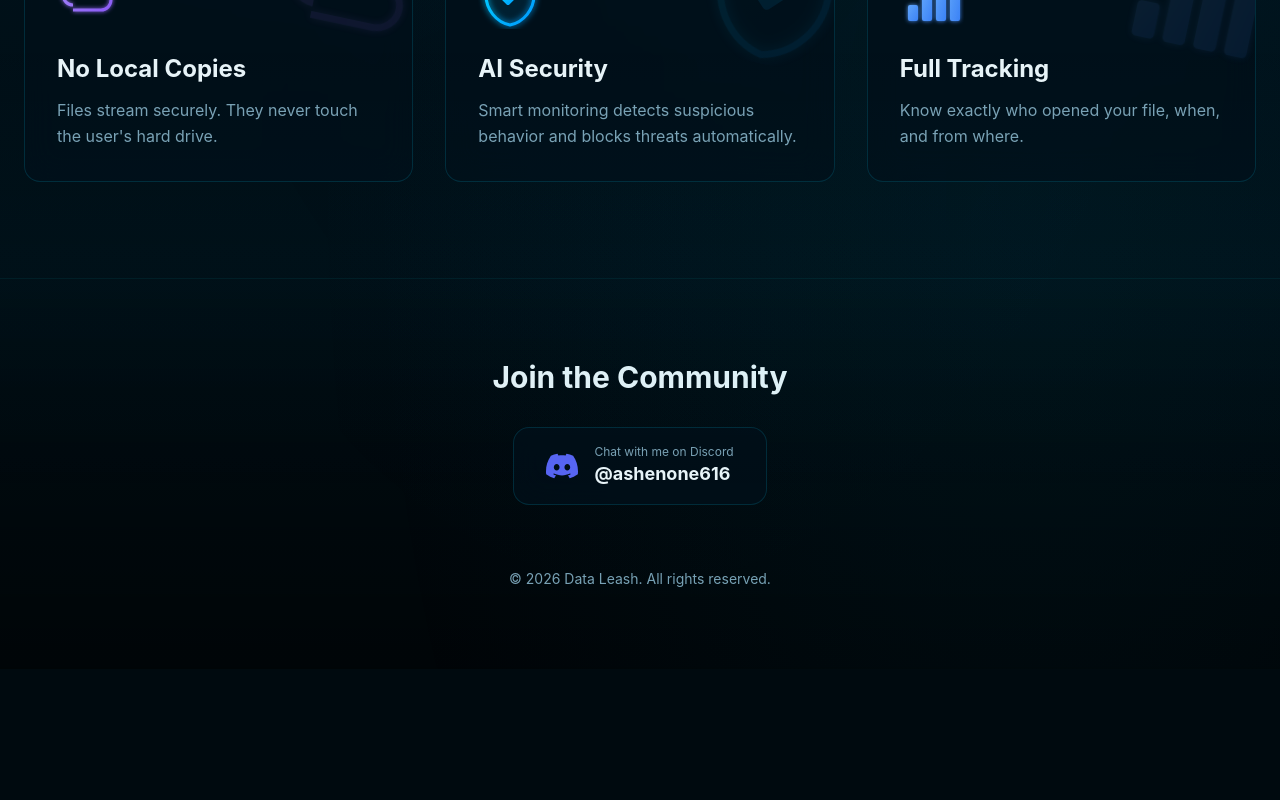
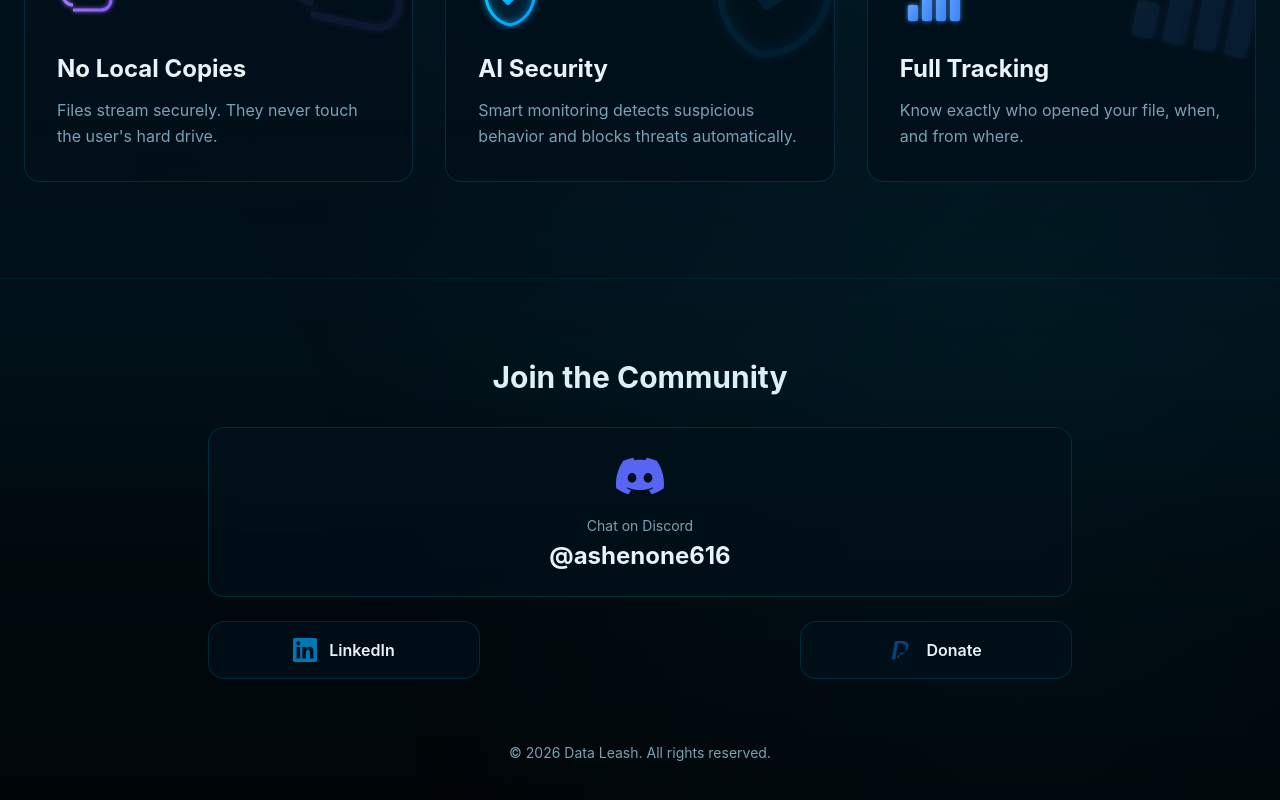
Before and after one commit to DataLeash/website, a Next.js app: page / in a window 1280 px wide. Shown: the part 1718-2518 px from the top of the page. Before the commit the page ends 2387 px from the top, so only its background shows below. Built offline with nearby package versions, Linux system fonts and the light colour scheme.

Commit message:
Restore PayPal and LinkedIn links to footer

```diff
--- a/src/app/page.tsx
+++ b/src/app/page.tsx
@@ -130,20 +130,47 @@ export default function Home() {
         <div className="max-w-4xl mx-auto text-center">
           <h2 className="text-3xl font-bold mb-8">Join the Community</h2>
 
-          <div className="flex flex-col md:flex-row justify-center items-center gap-6 mb-16">
+          <div className="grid grid-cols-1 md:grid-cols-3 gap-6 mb-16 px-4">
+            {/* Discord - Primary */}
             <a
               href="https://discord.com/users/ashenone616"
               target="_blank"
               rel="noopener noreferrer"
-              className="glass-card px-8 py-4 rounded-xl flex items-center gap-4 hover:bg-[#5865F2]/20 hover:border-[#5865F2] transition group"
+              className="glass-card px-8 py-6 rounded-xl flex flex-col items-center gap-4 hover:bg-[#5865F2]/20 hover:border-[#5865F2] transition group md:col-span-3"
             >
-              <svg className="w-8 h-8 text-[#5865F2] group-hover:scale-110 transition-transform" fill="currentColor" viewBox="0 0 24 24">
+              <svg className="w-12 h-12 text-[#5865F2] group-hover:scale-110 transition-transform" fill="currentColor" viewBox="0 0 24 24">
                 <path d="M20.317 4.3698a19.7913 19.7913 0 00-4.8851-1.5152.0741.0741 0 00-.0785.0371c-.211.3753-.4447.8648-.6083 1.2495-1.8447-.2762-3.68-.2762-5.4868 0-.1636-.3933-.4058-.8742-.6177-1.2495a.077.077 0 00-.0785-.037 19.7363 19.7363 0 00-4.8852 1.515.0699.0699 0 00-.0321.0277C.5334 9.0458-.319 13.5799.0992 18.0578a.0824.0824 0 00.0312.0561c2.0528 1.5076 4.0413 2.4228 5.9929 3.0294a.0777.0777 0 00.0842-.0276c.4616-.6304.8731-1.2952 1.226-1.9942a.076.076 0 00-.0416-.1057c-.6528-.2476-1.2743-.5495-1.8722-.8923a.077.077 0 01-.0076-.1277c.1258-.0943.2517-.1923.3718-.2914a.0743.0743 0 01.0776-.0105c3.9278 1.7933 8.18 1.7933 12.0614 0a.0739.0739 0 01.0785.0095c.1202.099.246.1981.3728.2924a.077.077 0 01-.0066.1276 12.2986 12.2986 0 01-1.873.8914.0766.0766 0 00-.0407.1067c.3604.698.7719 1.3628 1.225 1.9932a.076.076 0 00.0842.0286c1.961-.6067 3.9495-1.5219 6.0023-3.0294a.077.077 0 00.0313-.0552c.5004-5.177-.8382-9.6739-3.5485-13.6604a.061.061 0 00-.0312-.0286zM8.02 15.3312c-1.1825 0-2.1569-1.0857-2.1569-2.419 0-1.3332.9555-2.4189 2.157-2.4189 1.2108 0 2.1757 1.0952 2.1568 2.419 0 1.3332-.946 2.419-2.1568 2.419zm7.9748 0c-1.1825 0-2.1569-1.0857-2.1569-2.419 0-1.3332.9554-2.4189 2.1569-2.4189 1.2108 0 2.1757 1.0952 2.1568 2.419 0 1.3332-.946 2.419-2.1568 2.419z" />
               </svg>
-              <div className="text-left">
-                <div className="text-xs text-[var(--foreground-muted)]">Chat with me on Discord</div>
-                <div className="text-lg font-bold">@ashenone616</div>
+              <div className="text-center">
+                <div className="text-sm text-[var(--foreground-muted)] mb-1">Chat on Discord</div>
+                <div className="text-2xl font-bold">@ashenone616</div>
               </div>
+            </a>
+
+            {/* LinkedIn */}
+            <a
+              href="https://www.linkedin.com/in/hadi-sleiman-92781825b/"
+              target="_blank"
+              rel="noopener noreferrer"
+              className="glass-card px-6 py-4 rounded-xl flex items-center justify-center gap-3 hover:bg-[#0077b5]/20 hover:border-[#0077b5] transition group md:col-span-1 md:col-start-1"
+            >
+              <svg className="w-6 h-6 text-[#0077b5]" fill="currentColor" viewBox="0 0 24 24">
+                <path d="M20.447 20.452h-3.554v-5.569c0-1.328-.027-3.037-1.852-3.037-1.853 0-2.136 1.445-2.136 2.939v5.667H9.351V9h3.414v1.561h.046c.477-.9 1.637-1.85 3.37-1.85 3.601 0 4.267 2.37 4.267 5.455v6.286zM5.337 7.433c-1.144 0-2.063-.926-2.063-2.065 0-1.138.92-2.063 2.063-2.063 1.14 0 2.064.925 2.064 2.063 0 1.139-.925 2.065-2.064 2.065zm1.782 13.019H3.555V9h3.564v11.452zM22.225 0H1.771C.792 0 0 .774 0 1.729v20.542C0 23.227.792 24 1.771 24h20.451C23.2 24 24 23.227 24 22.271V1.729C24 .774 23.2 0 22.222 0h.003z" />
+              </svg>
+              <span className="font-semibold">LinkedIn</span>
+            </a>
+
+            {/* PayPal/Donate */}
+            <a
+              href="https://paypal.me/xhadiii"
+              target="_blank"
+              rel="noopener noreferrer"
+              className="glass-card px-6 py-4 rounded-xl flex items-center justify-center gap-3 hover:bg-[#00457C]/20 hover:border-[#00457C] transition group md:col-span-1 md:col-start-3"
+            >
+              <svg className="w-6 h-6 text-[#00457C]" fill="currentColor" viewBox="0 0 24 24">
+                <path d="M7.076 21.337H2.47a.641.641 0 0 1-.633-.74L4.944 3.72a.77.77 0 0 1 .76-.654h6.584c2.194 0 3.889.6 4.951 1.753.955 1.04 1.3 2.477 1.026 4.268l-.015.097v.103c-.247 1.671-.98 2.98-2.184 3.892-1.227.928-2.881 1.422-4.9 1.422h-.614a.78.78 0 0 0-.77.66l-.015.09-.59 3.727-.016.07a.78.78 0 0 1-.77.66H7.077l-.001-.471zm.573-14.263l-2.29 14.263h1.548l.59-3.727a.78.78 0 0 1 .77-.66h.614c2.02 0 3.673-.494 4.9-1.422 1.204-.912 1.937-2.221 2.184-3.892v-.103l.015-.097c.274-1.791-.071-3.228-1.026-4.268-1.062-1.153-2.757-1.753-4.951-1.753H8.42a.77.77 0 0 0-.76.654l-.011.095z" />
+              </svg>
+              <span className="font-semibold">Donate</span>
             </a>
           </div>
 
```
